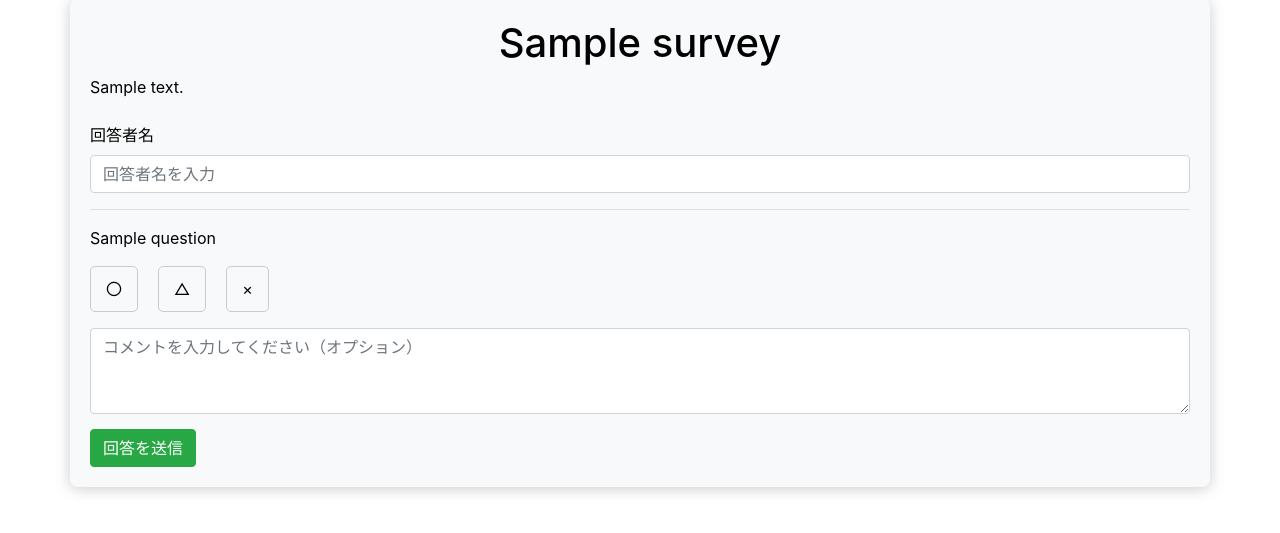
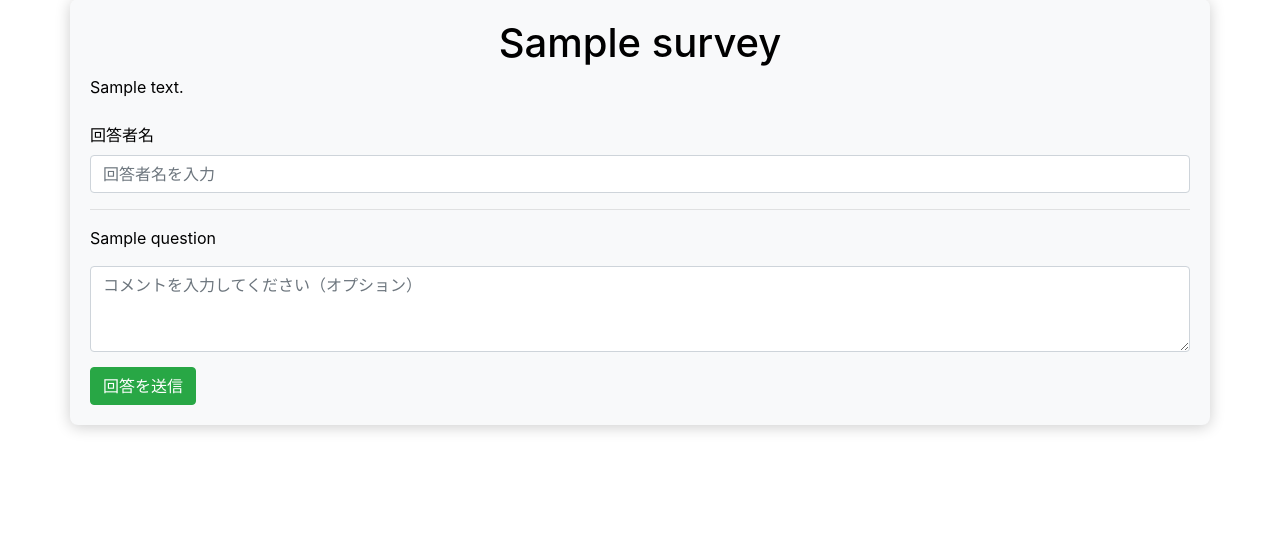
Before and after one commit to ShamNeko88/EasyPyTools, a Django app: a page that uses EasySurvey/templates/EasySurvey/survey-answer.html in a window 1280 px wide. Shown: the part 163-696 px from the top of the page. Run offline with Django 5.2, Linux system fonts and the light colour scheme; tables that the repository leaves empty hold one stand-in row (values such as "Sample post"); parts of the project's set-up code (start-up, migrations or seed data) failed here and were passed over; some libraries are stand-ins or nearby versions.

Commit message:
[39]直前のコミットの改修

```diff
--- a/EasySurvey/static/js/survey.js
+++ b/EasySurvey/static/js/survey.js
@@ -30,16 +30,27 @@ document.addEventListener("DOMContentLoaded", function () {
         addQuestionBtn.addEventListener("click", function () {
             // 新しい質問のHTMLを作成
             const newQuestionDiv = document.createElement("div");
-            newQuestionDiv.classList.add("form-group", "d-flex", "align-items-center", "mb-2");
+            newQuestionDiv.classList.add("form-group");
+
+            // 新しい質問の番号を取得
+            const questionCount = questionsContainer.getElementsByClassName('form-group').length + 1;
 
             // 新しい質問のHTMLを設定
             newQuestionDiv.innerHTML = `
-                <div class="form-check">
-                    <input class="form-check-input" type="checkbox" id="show_choices1" name="show_choices[]" value="1" checked>
-                    <label class="form-check-label" for="show_choices1"></label>
+                <div class="d-flex align-items-center">
+                    <div class="form-check">
+                        <input class="form-check-input" type="checkbox"
+                               id="show_choices${questionCount}"
+                               name="show_choices[]"
+                               value="${questionCount}" checked>
+                        <label class="form-check-label text-nowrap"
+                               for="show_choices${questionCount}"></label>
+                    </div>
+                    <input type="text" class="form-control mr-2"
+                           name="questions[]"
+                           placeholder="質問を入力" required/>
+                    <button type="button" class="btn btn-danger remove-question-btn text-nowrap">削除</button>
                 </div>
-                <input type="text" class="form-control mr-2" name="questions[]" placeholder="質問を入力" style="flex: 1;">
-                <button type="button" class="btn btn-danger remove-question-btn">削除</button>
             `;
 
             // 質問を追加するコンテナに新しい質問を追加
--- a/EasySurvey/templates/EasySurvey/survey-answer.html
+++ b/EasySurvey/templates/EasySurvey/survey-answer.html
@@ -29,6 +29,7 @@
         <div class="form-group">
           <hr />
           <p>{{ question.question }}</p>
+          {% if question.show_choices_flag == "1" %}
             <div class="radio-group">
                 <input type="radio" id="question_{{ question.question_id }}_1" name="question_{{ question.question_id }}" value="1" required />
                 <label for="question_{{ question.question_id }}_1">〇</label>
@@ -39,6 +40,7 @@
                 <input type="radio" id="question_{{ question.question_id }}_3" name="question_{{ question.question_id }}" value="3" />
                 <label for="question_{{ question.question_id }}_3">×</label>
             </div>
+          {% endif %}
           <textarea class="form-control mt-2" name="comment_{{ question.question_id }}" rows="3" placeholder="コメントを入力してください（オプション）"></textarea>
         </div>
       {% endfor %}
--- a/EasySurvey/templates/EasySurvey/survey-result.html
+++ b/EasySurvey/templates/EasySurvey/survey-result.html
@@ -7,6 +7,8 @@
 
 {% block survey_main %}
   <div class="container">
+    <h2 class="mb-3">アンケート編集</h2>
+    <hr />
     <div class="d-flex justify-content-end">
       <input hidden="text" id="survey-url" value="{{ request.build_absolute_uri }}" readonly class="form-control" />
       <button id="copy-url-btn" class="btn-sm btn-secondary mt-2">このページのURLをコピー</button>
--- a/EasySurvey/views.py
+++ b/EasySurvey/views.py
@@ -24,6 +24,11 @@ class SurveyIndexView(View):
         detail = request.POST.get("notes", "")
         questions = request.POST.getlist("questions[]")
         show_choices = request.POST.getlist("show_choices[]")  # 選択肢の有無
+
+        # デバッグ出力
+        print("質問数:", len(questions))
+        print("show_choices:", show_choices)
+        print("POST データ全体:", request.POST)
 
         # バリデーション
         if not title or not questions:
```
Lines whose indentation alone changed are shown as unchanged.
